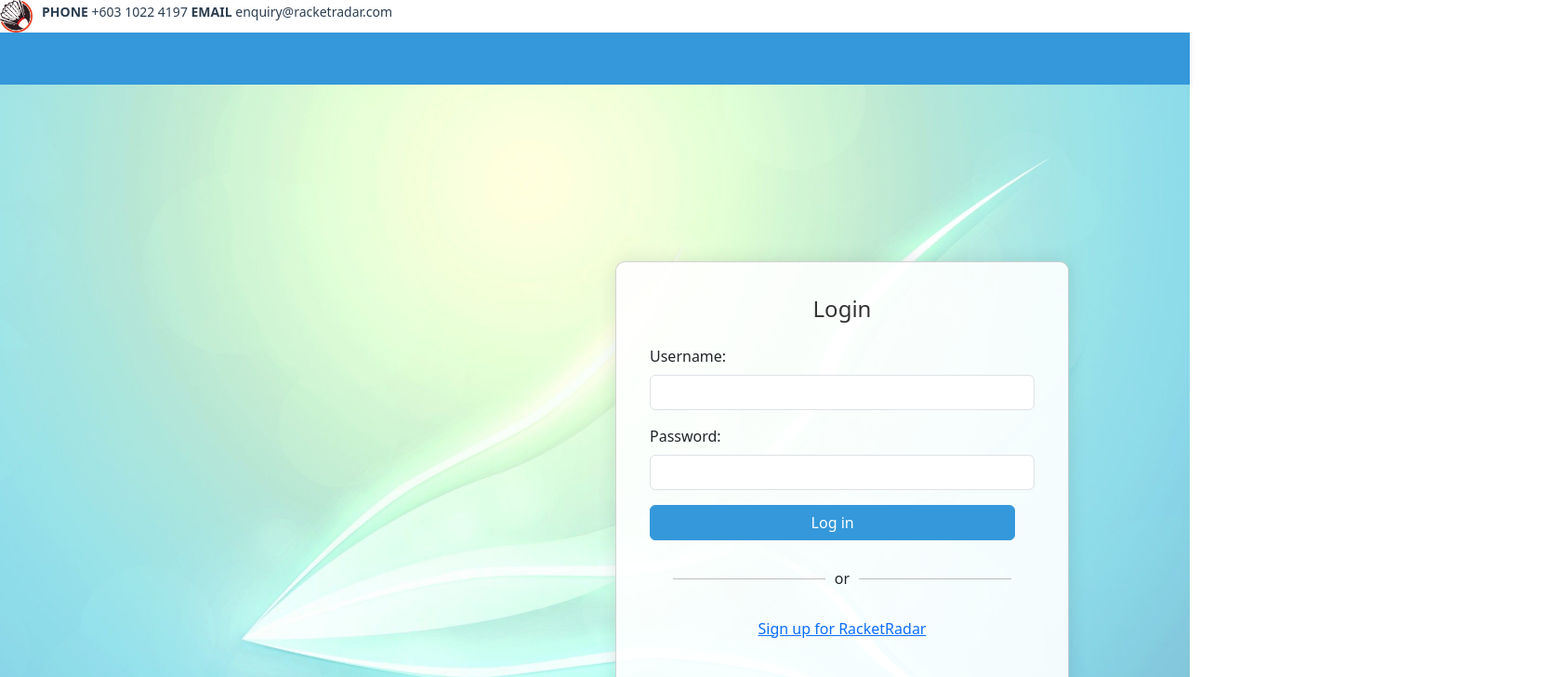
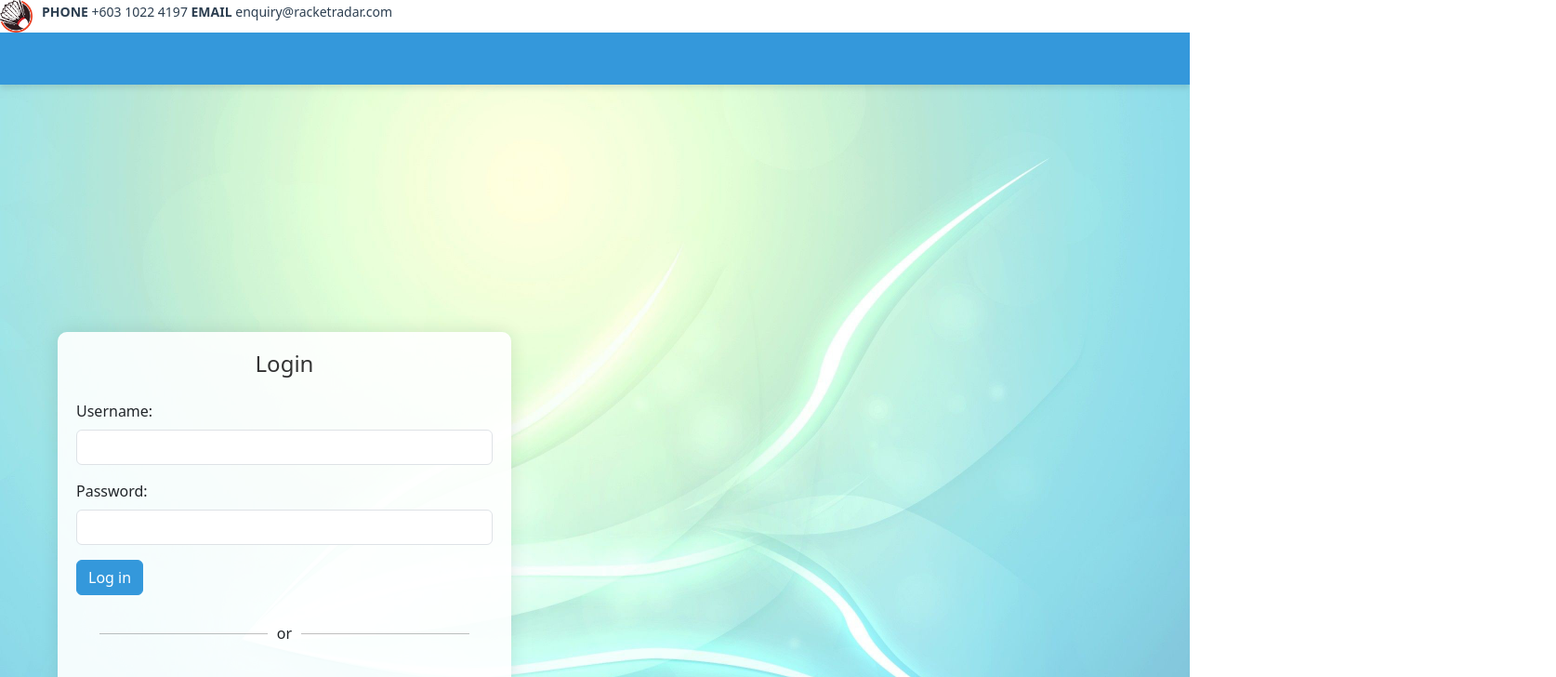
Before and after one commit to Aven2002/RacketRaptor, a Vue app: page /log-in in a window 1280 px wide. Shown: the top 728 px of the page at 93% size, 1674 px wide, since content can reach past the window. Built offline with nearby package versions, Linux system fonts and the light colour scheme.

Commit message:
Update Styling

```diff
--- a/src/views/LogInView.vue
+++ b/src/views/LogInView.vue
@@ -6,12 +6,11 @@
       alt="backgroundImg"
     />
 
-    <div class="login-view">
+    <div class="container-view">
       <div class="container-fluid">
         <div class="row">
-          <!-- Right Section with Login Card -->
           <div class="col-md-6">
-            <div class="card login-card">
+            <div class="card-view">
               <div class="card-body">
                 <h1 class="card-title text-center mb-4">Login</h1>
 
@@ -90,19 +89,15 @@ export default {
 </script>
 
 <style scoped>
-.logo-container {
-  position: relative;
-}
-
 .background-img {
   width: 100%;
   height: auto;
 }
 
-.login-view {
+.container-view {
   position: absolute;
-  top: 20px;
-  margin-left: 650px;
+  top: 170px;
+  margin-left: 50px;
   width: 80%;
   height: 100%;
   display: flex;
@@ -110,7 +105,7 @@ export default {
   justify-content: flex-end;
 }
 
-.login-card {
+.card-view {
   background-color: rgba(255, 255, 255, 0.9);
   box-shadow: 0 0 20px rgba(0, 0, 0, 0.1);
   padding: 20px;
@@ -122,7 +117,8 @@ export default {
   font-size: 24px;
   margin-bottom: 15px;
 }
-.btn-primary {
+
+.input-field {
   width: 95%;
 }
 </style>
--- a/src/views/RegisterView.vue
+++ b/src/views/RegisterView.vue
@@ -1,14 +1,16 @@
 <template>
+  <div class="logo-container">
     <img
       class="background-img"
       src="../assets/MainBackground.png"
       alt="backgroundImg"
     />
-  <div class="register-view">
-    <div class="container">
-      <div class="row justify-content-center">
+
+    <div class="container-view">
+      <div class="container-fluid">
+        <div class="row">
           <div class="col-md-6">
-          <div class="register-card">
+            <div class="card-view">
               <div class="card-body">
                 <h2 class="card-title text-center mb-4">Register</h2>
 
@@ -65,6 +67,7 @@
         </div>
       </div>
     </div>
+  </div>
 </template>
 
 <script>
@@ -91,17 +94,18 @@ export default {
   height: auto;
 }
 
-.register-view {
+.container-view {
   position: absolute;
-  top: 180px;
+  top: 170px;
+  margin-left: 50px;
   width: 80%;
   height: 100%;
   display: flex;
   align-items: center;
-  margin-right: 80px;
+  justify-content: flex-end;
 }
 
-.register-card {
+.card-view {
   background-color: rgba(255, 255, 255, 0.9);
   box-shadow: 0 0 20px rgba(0, 0, 0, 0.1);
   padding: 20px;
@@ -113,6 +117,7 @@ export default {
   font-size: 24px;
   margin-bottom: 15px;
 }
+
 .input-field {
   width: 95%;
 }
```
Lines whose indentation alone changed are shown as unchanged.
